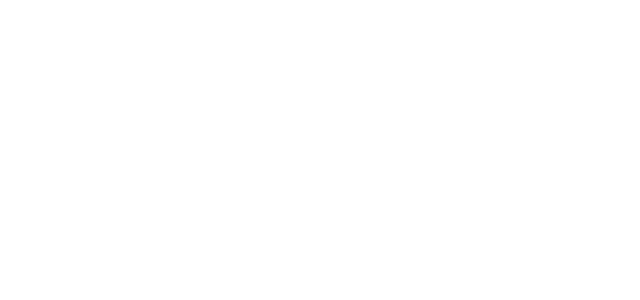
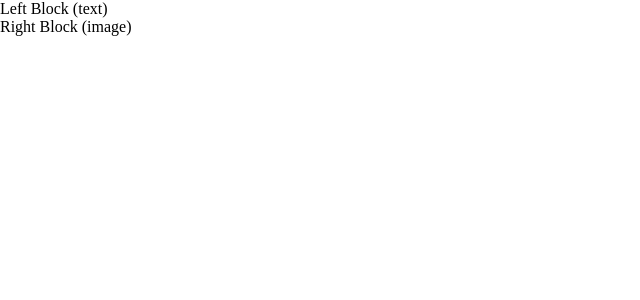
Before and after one commit to allboswe/allboswe.github.io, a React (Vite) app: page / in a window 1280 px wide. Shown: the top 300 px of the page, without its empty margins (0-640 px from the left). Built offline with nearby package versions, Linux system fonts and the light colour scheme.

Commit message:
Update Application.jsx
Signed-off-by: Allan Boswell <144160365+allboswe@users.noreply.github.com>

```diff
--- a/src/Application.jsx
+++ b/src/Application.jsx
@@ -1,7 +1,14 @@
 import './Application.css'
 
 function Application() {
-  return (<></>)
+  return (
+  <>
+    <div className="flexbox-container">
+      <p>Left Block (text)</p>
+      <p>Right Block (image)</p>
+    </div>
+  </>
+)
 }
 
 export default Application
```
